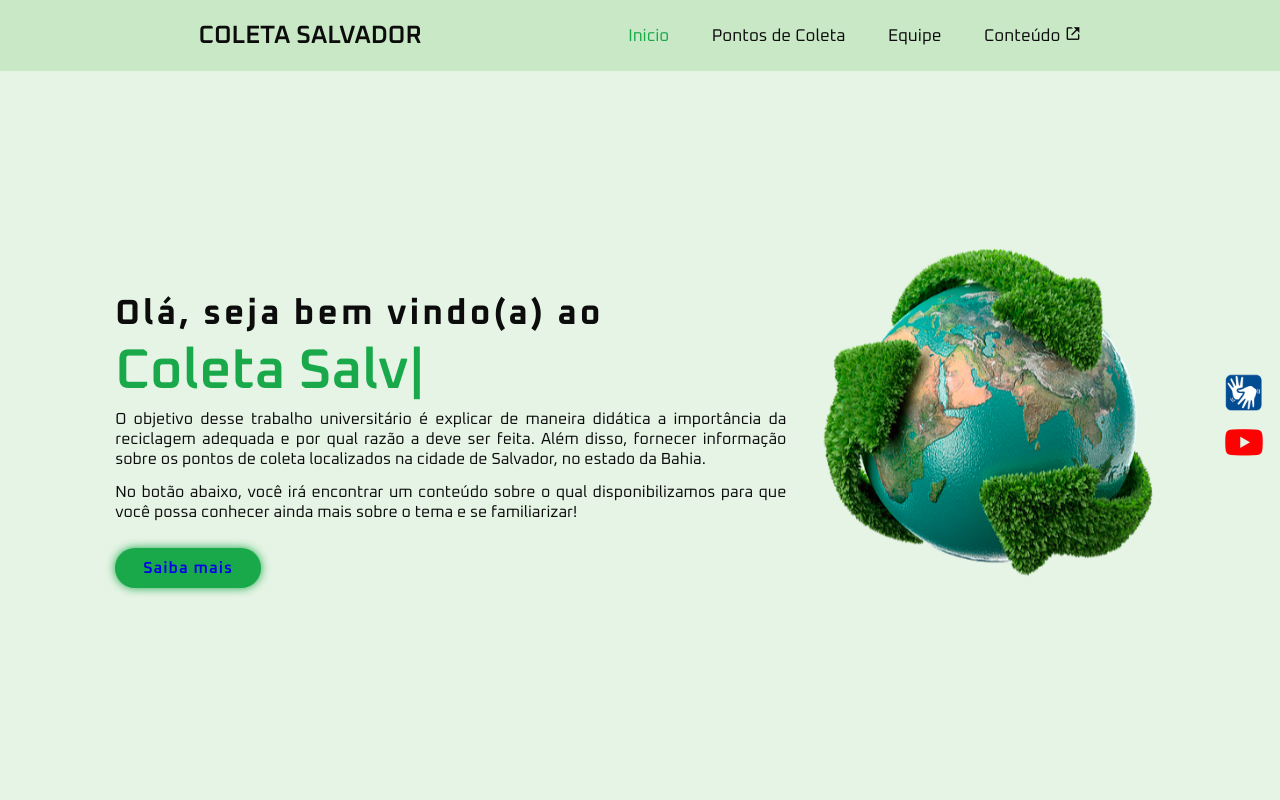
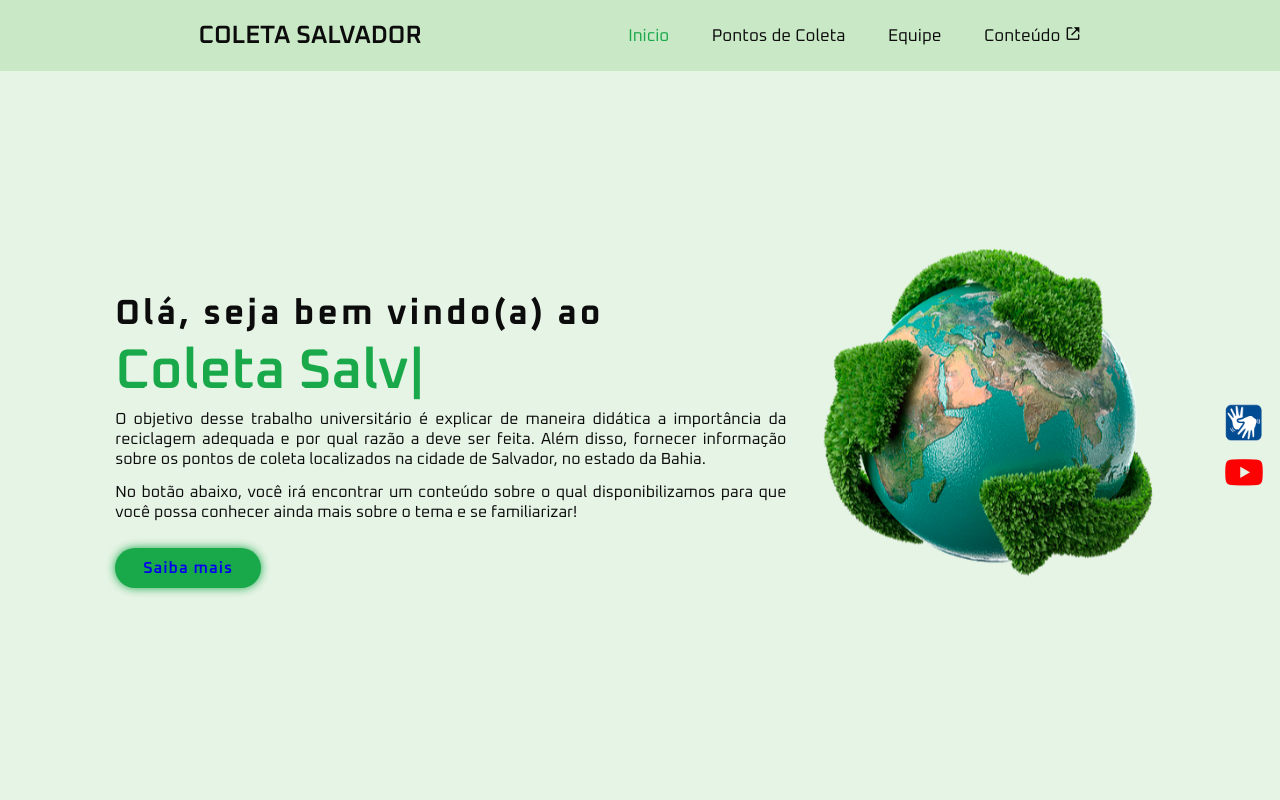
Before and after one commit to JeanLimaa/jeanlimaa.github.io, a plain HTML site: page projetos/ProjetoProfSheila/index.html in a window 1280 px wide. Shown: the top 800 px of the page. Drawn offline with nearby package versions, Linux system fonts and the light colour scheme.

Commit message:
Update style.css

```diff
--- a/projetos/ProjetoProfSheila/style.css
+++ b/projetos/ProjetoProfSheila/style.css
@@ -38,7 +38,7 @@ section {
     position: fixed;
     z-index: 100;
     right: 0.6rem;
-    bottom: 41.7%;
+    bottom: 38%;
     display: flex;
     flex-direction: column;
     place-content: center;
```
